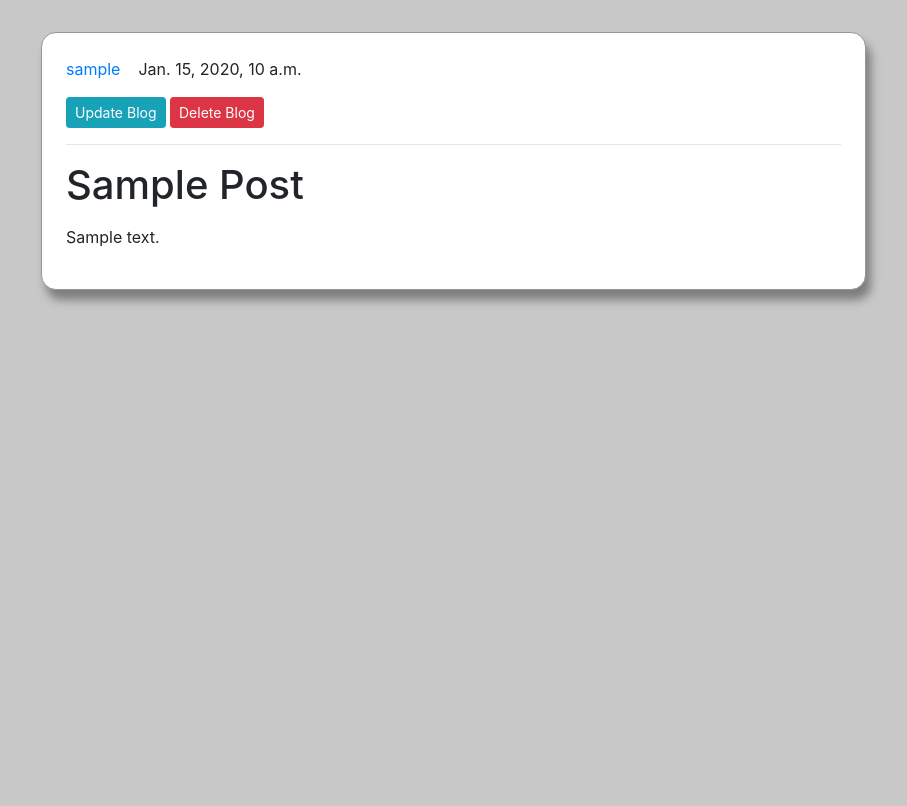
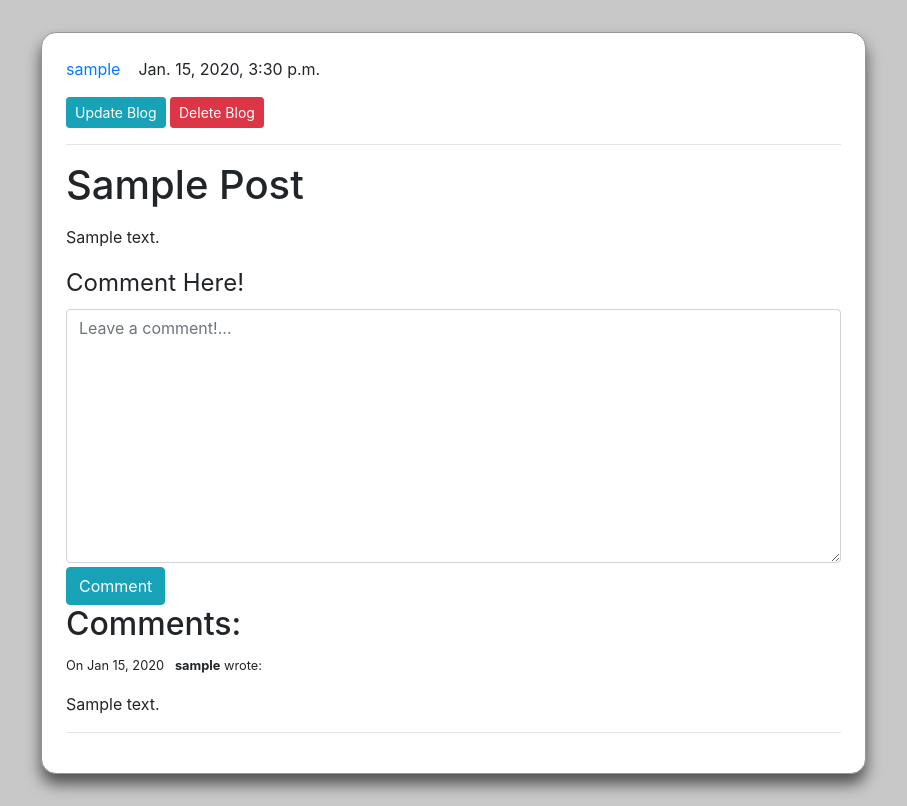
Before and after one commit to parvej1999/thePloggers, a Django app: page /1 in a window 1280 px wide. Shown: the part 78-884 px from the top of the page, without its empty margins (139-1046 px from the left). Before the commit the page ends 383 px from the top, so only its background shows below. Run offline with Django 3.2, Linux system fonts and the light colour scheme; a user stored in the database is signed in; tables that the repository leaves empty hold one stand-in row (values such as "Sample post"); some libraries are stand-ins or nearby versions.

Commit message:
'updatedproject'

```diff
--- a/blog/admin.py
+++ b/blog/admin.py
@@ -1,5 +1,6 @@
 from django.contrib import admin
-from .models import Post
+from .models import Post, comment
 
 # Register your models here.
 admin.site.register(Post)
+admin.site.register(comment)
--- /dev/null
+++ b/blog/forms.py
@@ -0,0 +1,12 @@
+from django import forms
+
+
+class commentForm(forms.Form):
+    body = forms.CharField(
+        widget=forms.Textarea(
+            attrs={
+                'class': 'form-control',
+                'placeholder': 'Leave a comment!...'
+            }
+        )
+    )
--- a/blog/models.py
+++ b/blog/models.py
@@ -16,3 +16,13 @@ class Post(models.Model):
 
     def get_absolute_url(self):
         return reverse('blogs:blog-detail', kwargs={'pk': self.pk})
+
+
+class comment(models.Model):
+    user = models.ForeignKey(User, on_delete=models.CASCADE)
+    Comment = models.ForeignKey(Post, on_delete=models.CASCADE)
+    commented_on = models.DateTimeField(auto_now=True)
+    body = models.TextField()
+
+    def __str__(self):
+        return self.body
--- a/blog/static/style.css
+++ b/blog/static/style.css
@@ -1,8 +1,6 @@
 .body{
     background-color: rgb(200,200,200);
 }
-
-
 
 .post-content{
 
@@ -11,9 +9,11 @@
     border-radius: 15px;
     border:1px rgb(150,150,150) solid;
     padding:1.5rem;
-    box-shadow: 5px 10px 10px rgb(125,125,125);
+    box-shadow: 0px 10px 15px rgba(0,0,0,0.6);
     background-color: white;
 }
+
+
 
 .post-content .post-title a{
 color:#333;
@@ -23,6 +23,7 @@ text-decoration:none;
 .post-content .post-title a:hover{
     color:cornflowerblue;
     text-decoration: none;
+    transform: scaleY(1.2);
 }
 
 #profile-image {
--- a/blog/templates/blog/index.html
+++ b/blog/templates/blog/index.html
@@ -4,7 +4,7 @@
 <div class="post-content">
     <p><a href="{% url 'blogs:user-blogs' post.author.username %}"
             style="text-decoration: none;">{{post.author}}</a>&nbsp&nbsp&nbsp
-        {{post.posted_on}}</p>
+        {{post.posted_on|date:'M d, Y'}}</p>
     <hr>
     <div class="post-title">
         <a href="{% url 'blogs:blog-detail' post.id %}">
--- a/blog/templates/blog/post_detail.html
+++ b/blog/templates/blog/post_detail.html
@@ -1,5 +1,6 @@
 {% extends 'blog/main.html' %}
 {% block content %}
+{% load crispy_forms_tags %}
 <div class="post-content">
     <p><a href="#" style="text-decoration: none;">{{object.author}}</a>&nbsp&nbsp&nbsp {{object.posted_on}}</p>
     {% if object.author == user %}
@@ -9,7 +10,34 @@
     <hr>
     <h1>{{object.title|title}}</h1>
 
+
     <p>{{object.content|linebreaks}}</p>
+    {% if user.is_authenticated %}
+    <form method="POST">
+        {% csrf_token %}
+        <legend>Comment Here!</legend>
+        <fieldset>
+            <div class="form-row">
+                <div class="form-group col-md-12 mb-1">
+                    {{ form.body}}
+                </div>
+            </div>
+            <button class="btn btn-info">Comment</button>
+        </fieldset>
+    </form>
+    {% endif %}
+    <h2>Comments:</h2>
+    {% for comment in object.comment_set.all|dictsortreversed:'commented_on' %}
+    <p>
+        <small>
+            On {{comment.commented_on|date:'M d, Y' }}&nbsp&nbsp
+            <b>{{ comment.user }}</b> wrote:
+        </small>
+
+    </p>
+    <p>{{ comment.body }}</p>
+    <hr>
+    {% endfor %}
 
 </div>
 
--- a/blog/urls.py
+++ b/blog/urls.py
@@ -7,7 +7,7 @@ app_name = 'blogs'
 urlpatterns = [
     # path('', views.index, name='blog-index'),
     path('', blogListView.as_view(), name='blog-index'),
-    path('<int:pk>', blogDetailView.as_view(), name='blog-detail'),
+    path('<int:pk>', views.blogDetailView, name='blog-detail'),
     path('<str:username>', views.userPost, name='user-blogs'),
     path('post/create', blogCreateView.as_view(), name='blog-create'),
     path('update/<int:pk>', blogUpdateView.as_view(), name='blog-update'),
--- a/blog/views.py
+++ b/blog/views.py
@@ -1,9 +1,10 @@
 from django.shortcuts import render, get_object_or_404
-from .models import Post
+from .models import Post, comment
 from django.contrib.auth.models import User
 from django.views.generic import ListView, DetailView, UpdateView, CreateView, DeleteView
 from django.contrib.auth.mixins import LoginRequiredMixin, UserPassesTestMixin
 from django.contrib.messages.views import SuccessMessageMixin
+from .forms import commentForm
 
 # Create your views here.
 
@@ -40,13 +41,34 @@ def userPost(request, username):
     author = User.objects.get(username=username)
     posts = Post.objects.filter(author=author)
     context = {
-        'posts':posts
+        'posts': posts
     }
     return render(request, 'blog/userPost.html', context)
 
 
-class blogDetailView(DetailView):
-    model = Post
+# class blogDetailView(DetailView):
+#     model = Post
+
+
+def blogDetailView(request, pk):
+    current_post = Post.objects.get(pk=pk)
+    form = commentForm()
+    if request.method == 'POST':
+        form = commentForm(request.POST)
+        if form.is_valid():
+            Comment = comment(
+                user=request.user,
+                Comment=current_post,
+                body=form.cleaned_data["body"],
+
+            )
+            Comment.save()
+
+    context = {
+        'object': current_post,
+        'form': form,
+    }
+    return render(request, 'blog/post_detail.html', context)
 
 
 class blogCreateView(LoginRequiredMixin, CreateView):
--- a/my_project/settings.py
+++ b/my_project/settings.py
@@ -111,7 +111,7 @@ AUTH_PASSWORD_VALIDATORS = [
 
 LANGUAGE_CODE = 'en-us'
 
-TIME_ZONE = 'UTC'
+TIME_ZONE = 'Asia/Kolkata'
 
 USE_I18N = True
 
--- a/my_project/urls.py
+++ b/my_project/urls.py
@@ -21,6 +21,7 @@ from django.contrib.auth.models import User
 from Users import views as users_views
 from django.contrib.auth import views as auth_views
 
+
 urlpatterns = [
     path('admin/', admin.site.urls),
     path('', include('blog.urls', namespace='blogs')),
```
Also changed, not shown: Users/migrations/0009_auto_20200620_0803.py (added), blog/migrations/0002_comment.py (added), blog/migrations/0003_comment_post.py (added), blog/migrations/0004_auto_20200620_0940.py (added).
